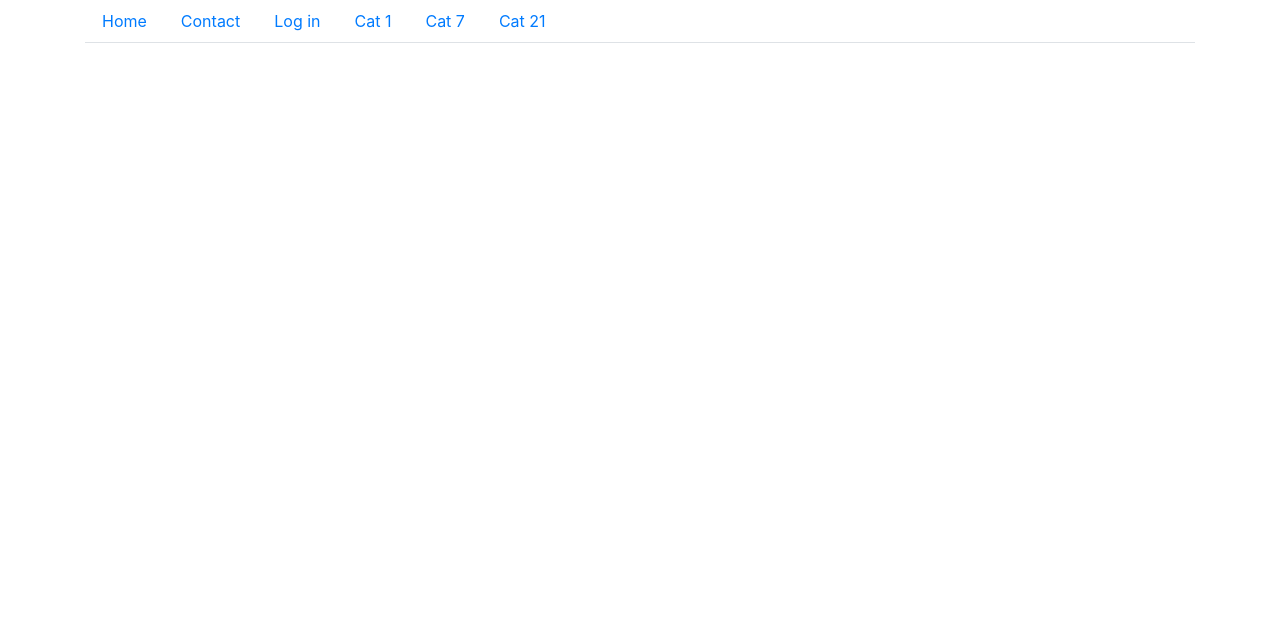
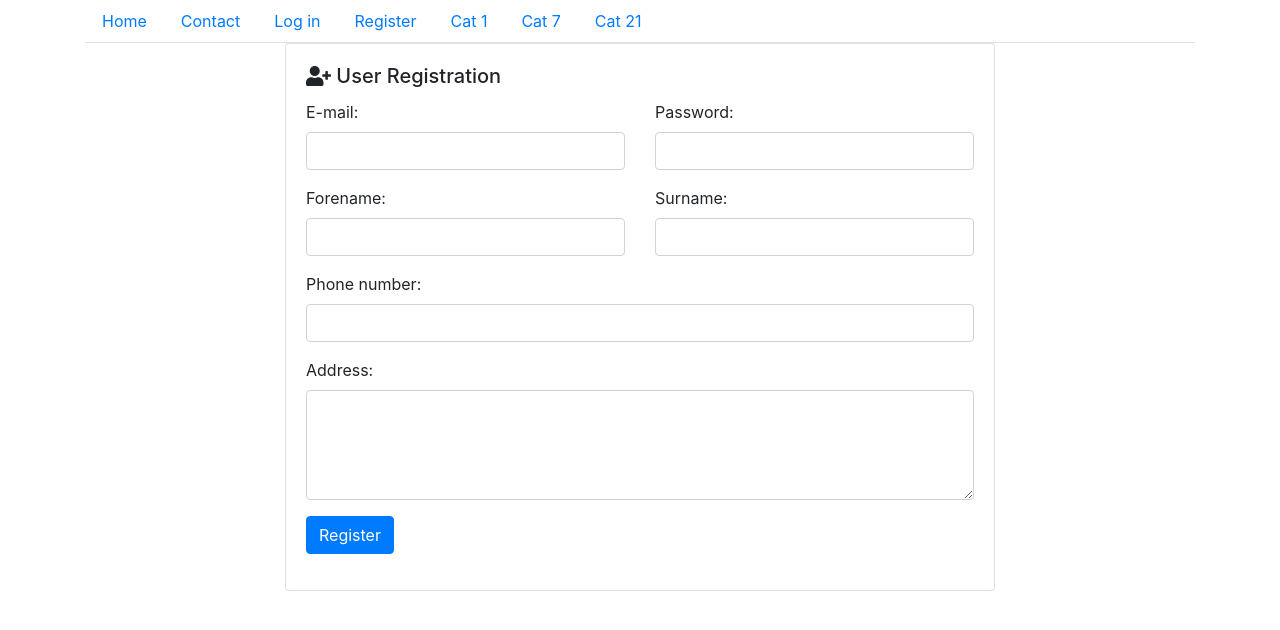
Before and after one commit to salejaske/Front, a React (Create React App) app: page /#/user/register in a window 1280 px wide. Shown: the top 630 px of the page. Built offline with nearby package versions, Linux system fonts and the light colour scheme.

Commit message:
Implement the user registration component

```diff
--- a/src/components/UserLoginPage/UserLoginPage.tsx
+++ b/src/components/UserLoginPage/UserLoginPage.tsx
@@ -61,6 +61,17 @@
             }
 
             if(res.status === 'ok'){
+                if(res.data.statusCode !== undefined){
+                    let message = '';
+
+                    switch (res.data.statusCode){
+                        case -3001: message = 'Unkwnon e-mail!'; break;
+                        case -3002: message = 'Bad password!'; break;
+                    }
+                    this.setErrorMessage(message);
+
+                    return;
+                }
 
                 saveToken(res.data.token);
                 saveRefreshToken(res.data.refreshToken);
--- /dev/null
+++ b/src/components/UserRegistrationPage/UserRegistrationPage.tsx
@@ -0,0 +1,206 @@
+import React from 'react';
+import { Container, Col, Card, Form, Button, Alert, Row } from 'react-bootstrap';
+import { FontAwesomeIcon } from '@fortawesome/react-fontawesome';
+import { faUserPlus } from '@fortawesome/free-solid-svg-icons';
+import { Link } from 'react-router-dom';
+import api, { ApiResponse } from '../../api/api';
+
+interface UserRegistrationPageState {
+    formData: {
+        email: string;
+        password: string;
+        forename: string;
+        surname: string;
+        phone: string;
+        address: string;
+    };
+
+    message?: string;
+
+    isRegistrationComplete: boolean;
+}
+
+export class UserRegistrationPage extends React.Component{
+    state: UserRegistrationPageState;
+
+    constructor(props: Readonly<{}>){
+        super(props);
+
+        this.state = {
+            isRegistrationComplete: false,
+            formData: {
+                email: '',
+                password: '',
+                forename: '',
+                surname: '',
+                phone: '',
+                address: '',
+            }
+        };
+    }
+
+    private formInputChanged(event: React.ChangeEvent<HTMLInputElement>){
+        const newFormData = Object.assign(this.state.formData, {
+            [ event.target.id ]: event.target.value,
+        });
+
+        const newState = Object.assign(this.state, {
+            formData: newFormData,
+        });
+
+        this.setState(newState);
+    }
+
+    render(){
+        return (
+        <Container>
+            <Col md= { { span: 8, offset: 2 } }>
+                <Card>
+                    <Card.Body>
+                        <Card.Title>
+                        <FontAwesomeIcon icon={ faUserPlus } /> User Registration
+                        </Card.Title>
+                        {
+                            (this.state.isRegistrationComplete === false) ?
+                            this.renderForm() :
+                            this.renderRegistrationCompleteMessage()
+                        }
+                    </Card.Body>
+                </Card>
+            </Col>
+        </Container>
+        );
+
+    }
+
+    private renderForm(){
+        return(
+            <>
+                <Form>
+                    <Row>
+                        <Col md="6">
+                            <Form.Group>
+                                <Form.Label htmlFor="email">E-mail:</Form.Label>
+                                <Form.Control type="email" id="email"
+                                            value={ this.state.formData.email }
+                                            onChange={ event => this.formInputChanged(event as any) } />
+                            </Form.Group>
+                        </Col>
+                        <Col md="6">
+                            <Form.Group>
+                                <Form.Label htmlFor="password">Password:</Form.Label>
+                                <Form.Control type="password" id="password"
+                                            value={ this.state.formData.password }
+                                            onChange={ event => this.formInputChanged(event as any) }  />
+                            </Form.Group>
+                        </Col>
+                    </Row>
+
+
+                    <Row>
+                        <Col md="6">
+                            <Form.Group>
+                                <Form.Label htmlFor="forename">Forename:</Form.Label>
+                                <Form.Control type="text" id="forename"
+                                            value={ this.state.formData.forename }
+                                            onChange={ event => this.formInputChanged(event as any) } />
+                            </Form.Group>
+                        </Col>
+                        <Col md="6">
+                            <Form.Group>
+                                <Form.Label htmlFor="surname">Surname:</Form.Label>
+                                <Form.Control type="text" id="surname"
+                                            value={ this.state.formData.surname }
+                                            onChange={ event => this.formInputChanged(event as any) } />
+                            </Form.Group>
+                        </Col>
+                </Row>
+
+
+                <Form.Group>
+                    <Form.Label htmlFor="phone">Phone number:</Form.Label>
+                    <Form.Control type="phone" id="phone"
+                                value={ this.state.formData.phone }
+                                onChange={ event => this.formInputChanged(event as any) } />
+                </Form.Group>
+                <Form.Group>
+                    <Form.Label htmlFor="address">Address:</Form.Label>
+                    <Form.Control id="address"
+                                as="textarea" rows={4}
+                                value={ this.state.formData.address }
+                                onChange={ event => this.formInputChanged(event as any) } />
+                </Form.Group>
+                <Form.Group>
+                    <Button variant="primary"
+                            onClick={ () => this.doRegister() }>
+                        Register
+                    </Button>
+                </Form.Group>
+            </Form>
+            <Alert variant="danger"
+                className={ this.state.message ? '' : 'd-none'}>
+                { this.state.message}
+            </Alert>
+
+        </>
+        );
+    }
+    private renderRegistrationCompleteMessage(){
+        return (
+            <p>
+                The account has been registered.<br />
+                <Link to="/user/login">Click here</Link> to go to the login page.
+            </p>
+        );
+    }
+    private doRegister(){
+        const data = {
+            email: this.state.formData.email,
+            password: this.state.formData.password,
+            forename: this.state.formData.forename,
+            surname: this.state.formData.surname,
+            phoneNumber: this.state.formData.phone,
+            postalAddress: this.state.formData.address,
+
+        };
+
+        api('auth/user/register/', 'post', data)
+            .then((res: ApiResponse) =>{
+                console.log(res);
+                if(res.status === 'error'){
+                    this.setErrorMessage('System error... Try again');
+                    return;
+                }
+                if(res.data.statusCode !== undefined){
+                    this.handleErrors(res.data);
+                    return;
+                }
+                this.registrationComplete();
+
+
+            })
+    }
+    private setErrorMessage(message: string ){
+        const newState = Object.assign(this.state,{
+            message: message,
+        });
+        this.setState(newState);
+    }
+
+    private handleErrors(data: any){
+        let message = '';
+
+        switch(data.statusCode){
+            case -6001: message = 'This account already exists!'; break;
+        }
+        this.setErrorMessage(message);
+
+    }
+
+    private registrationComplete(){
+        const newState = Object.assign(this.state,{
+            isRegistrationComplete: true,
+        });
+        this.setState(newState);
+    }
+}
--- a/src/index.tsx
+++ b/src/index.tsx
@@ -13,11 +13,13 @@
 import ContactPage from './components/ContactPage/ContactPage';
 import UserLoginPage from './components/UserLoginPage/UserLoginPage';
 import CategoryPage from './components/CategoryPage/CategoryPage';
+import { UserRegistrationPage } from './components/UserRegistrationPage/UserRegistrationPage';
 
 const menuItems = [
   new MainMenuItem("Home", "/"),
   new MainMenuItem("Contact", "/contact/"),
   new MainMenuItem("Log in", "/user/login/"),
+  new MainMenuItem("Register", "/user/register/"),
 
 
   new MainMenuItem("Cat 1", "/category/1/"),
@@ -34,6 +36,7 @@
         <Route exact path="/" component={ HomePage } />
         <Route path="/contact" component={ ContactPage } />
         <Route path="/user/login" component={ UserLoginPage } />
+        <Route path="/user/register" component={ UserRegistrationPage } />
         <Route path="/category/:cId" component={ CategoryPage } />
       </Switch>
     </HashRouter>
```
